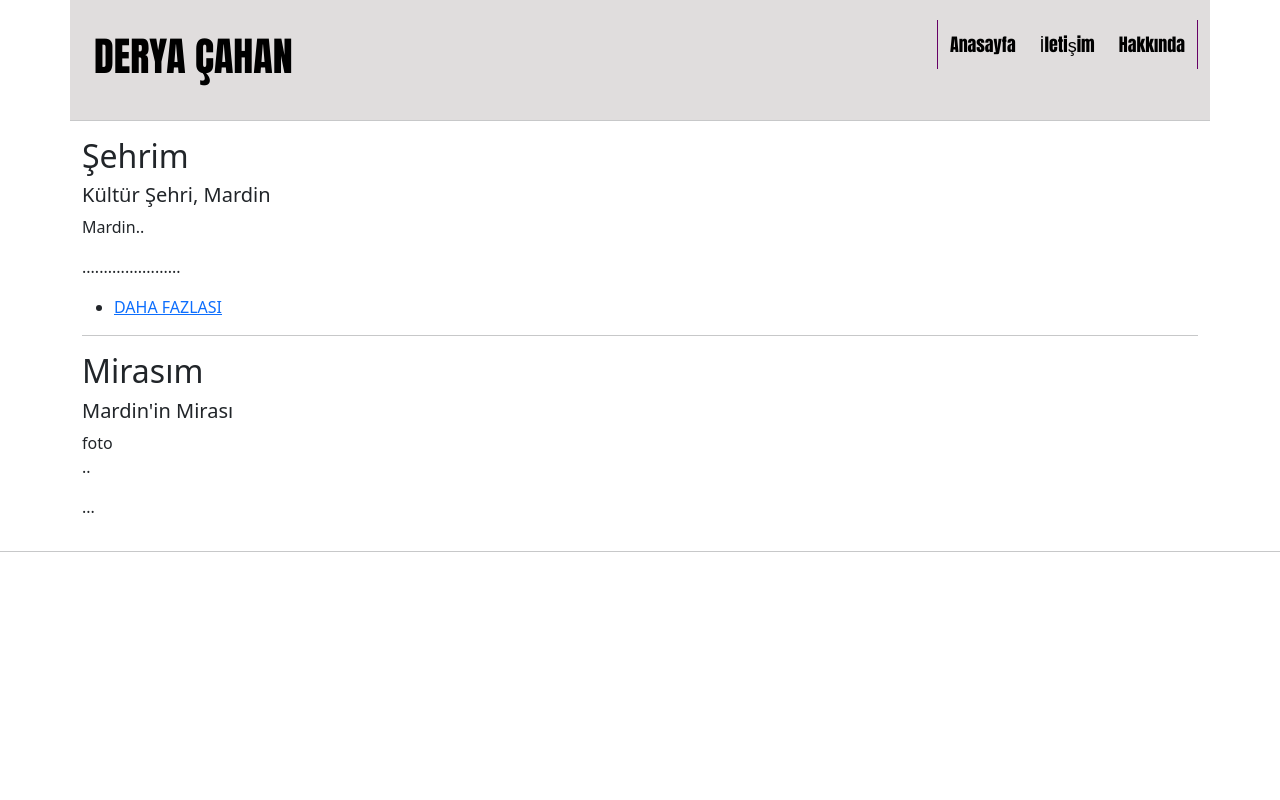
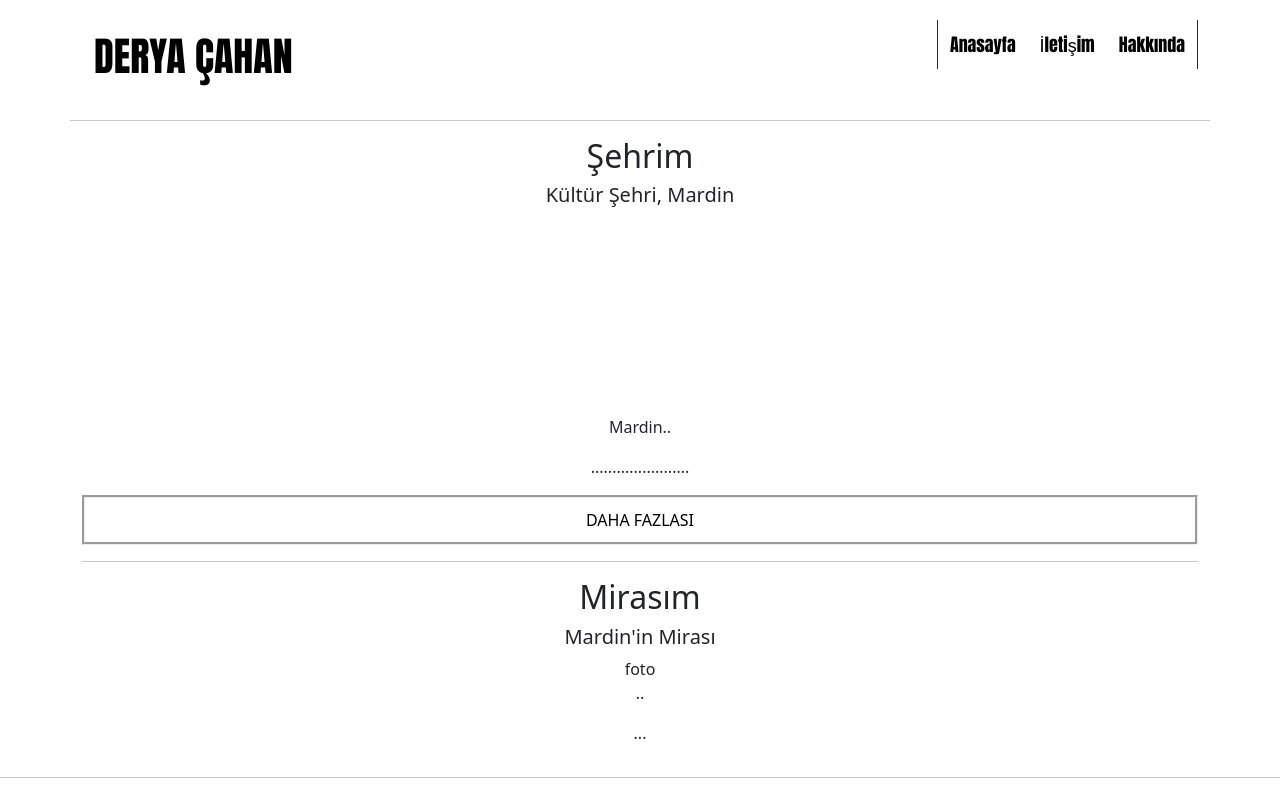
Before and after one commit to DeryaCahan/Web-Teknolojileri-Projesi, a PHP site: page / in a window 1280 px wide. Run offline with PHP 8.4, Linux system fonts and the light colour scheme.

Commit message:
Update style.css

```diff
--- a/style.css
+++ b/style.css
@@ -1,6 +1,8 @@
-.header {
+
+
+  .header {
     overflow: hidden;
-    background-color: #e0dddd;
+
     padding: 20px 10px;
   }
 .logo{
@@ -56,3 +58,36 @@
 
     }
   }
+
+
+.şehrim{
+  text-align: center;
+}
+
+.mirasım
+{
+  text-align: center;
+}
+
+
+.mardinfoto
+{
+  height: 200px;
+
+}
+
+.şehrimlist{
+  list-style-type: none;
+  overflow: hidden;
+  display: block;
+  text-align: center;
+  padding: 10px 10px;
+  text-decoration: none;
+  border-style: groove;
+}
+
+a:link{
+ color: black;
+ text-decoration-line: none;
+ -moz-text-decoration-line: none;
+}
```
